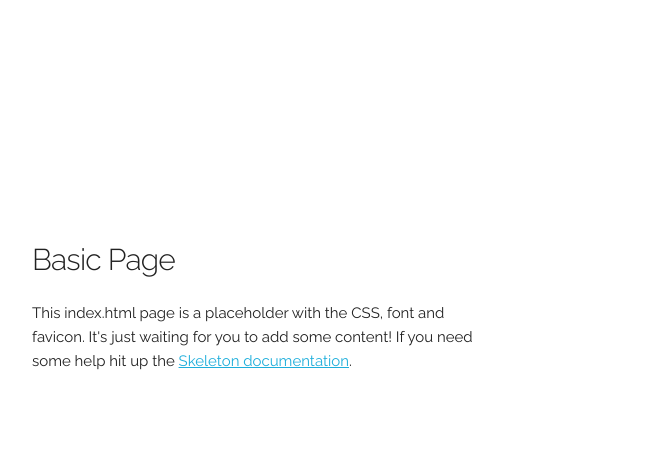
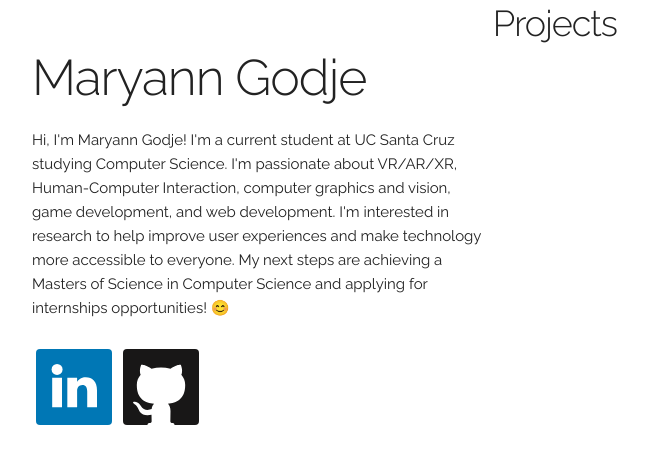
Before and after one commit to mgodje/mgodje.github.io, a plain HTML site: page index.html in a window 1280 px wide. Shown: the whole page, without its empty margins (128-776 px from the left). Drawn offline with Linux system fonts and the light colour scheme.

Commit message:
add: css and icon images

```diff
--- /dev/null
+++ b/css/style.css
@@ -0,0 +1,9 @@
+.icon {
+    width: 2cm;
+    height: 2cm;
+    margin: 4px;
+    border-radius: 4px;
+}
+.icon:hover {
+    opacity: 0.7;
+}
--- a/index.html
+++ b/index.html
@@ -5,7 +5,7 @@
   <!-- Basic Page Needs
   –––––––––––––––––––––––––––––––––––––––––––––––––– -->
   <meta charset="utf-8">
-  <title>Your page title here :)</title>
+  <title>Maryann Godje 😎</title>
   <meta name="description" content="">
   <meta name="author" content="">
 
@@ -21,6 +21,7 @@
   –––––––––––––––––––––––––––––––––––––––––––––––––– -->
   <link rel="stylesheet" href="css/normalize.css">
   <link rel="stylesheet" href="css/skeleton.css">
+  <link rel="stylesheet" href="css/style.css">
 
   <!-- Favicon
   –––––––––––––––––––––––––––––––––––––––––––––––––– -->
@@ -33,10 +34,20 @@
   –––––––––––––––––––––––––––––––––––––––––––––––––– -->
   <div class="container">
     <div class="row">
-      <div class="one-half column" style="margin-top: 25%">
-        <h4>Basic Page</h4>
-        <p>This index.html page is a placeholder with the CSS, font and favicon. It's just waiting for you to add some content! If you need some help hit up the <a href="http://www.getskeleton.com">Skeleton documentation</a>.</p>
-      </div>
+      <div class="one-half column" style="margin-top: 5%">
+        <h1>Maryann Godje</h1>
+        <p>
+            Hi, I'm Maryann Godje! I'm a current student at UC Santa Cruz studying Computer Science.
+            I'm passionate about VR/AR/XR, Human-Computer Interaction, computer graphics and vision, game development, and web development.
+            I'm interested in research to help improve user experiences and make technology more accessible to everyone.
+            My next steps are achieving a Masters of Science in Computer Science and applying for internships opportunities! 😊
+        </p>
+        <a href="https://www.linkedin.com/in/maryann-godje" class=""><img class="icon" src="images/LinkedIn.svg" alt="Icon for LinkedIn"></a>
+        <a href="https://www.github.com/mgodje" class=""><img class="icon" src="images/GitHub.svg" alt="Icon for GitHub"></a>
+    </div>
+    <div class="row">
+      <div class="three columns">
+        <h3>Projects</h3>
     </div>
   </div>
 
```
Also changed, not shown: index2.html (deleted, +0 -19 lines), images/GitHub.svg (added), images/LinkedIn.svg (added).
